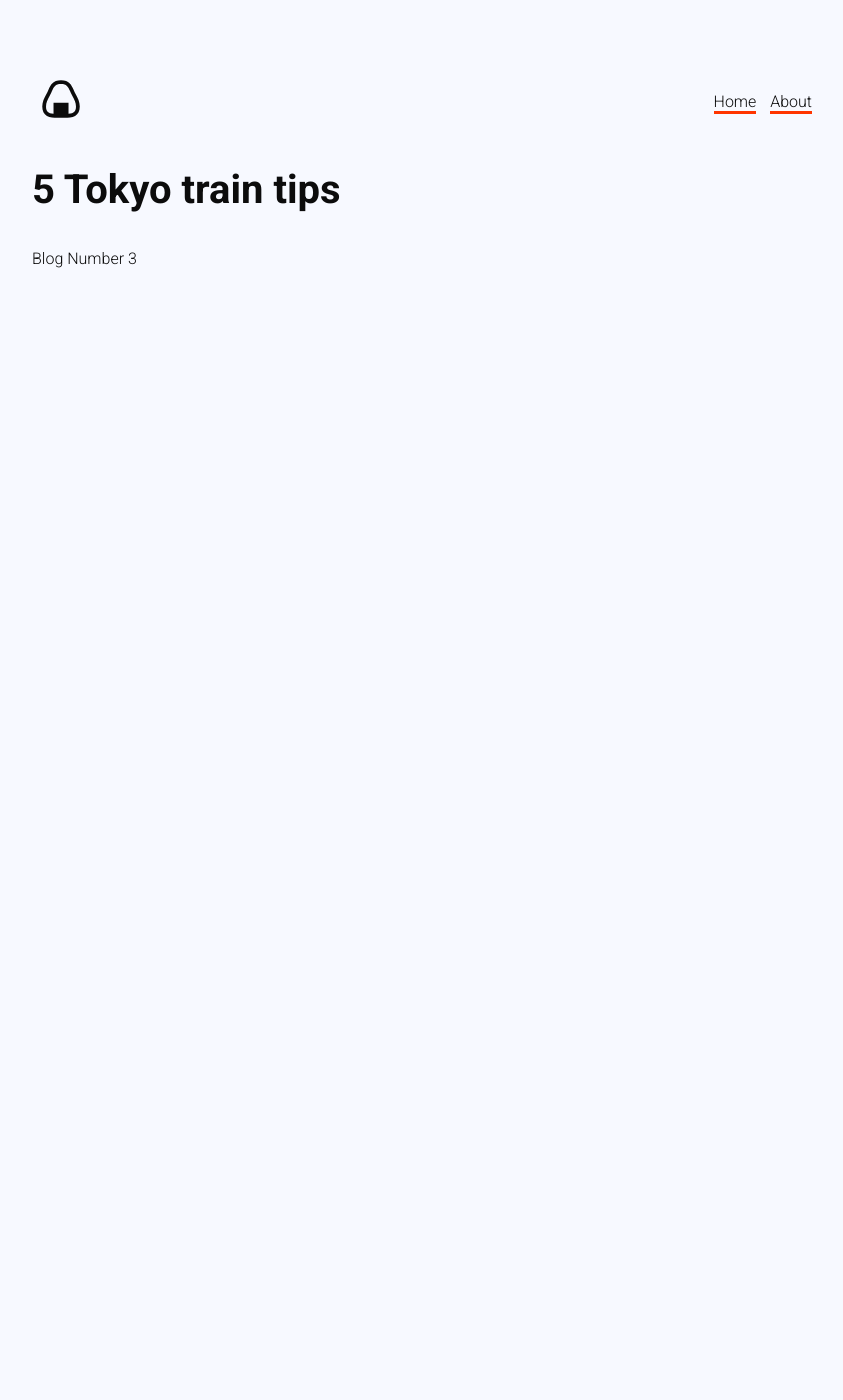
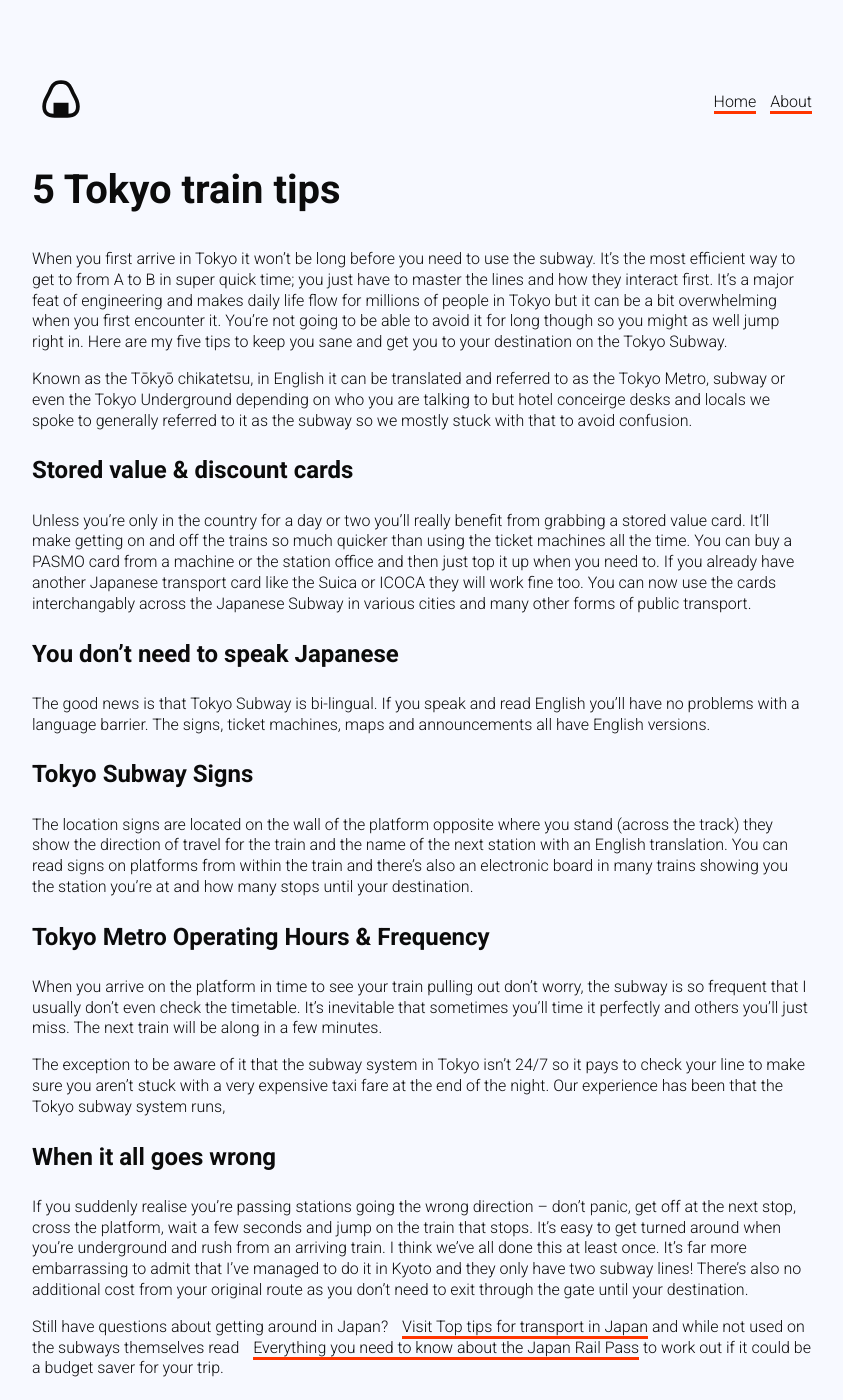
Before and after one commit to allan-mcevoy/anightinjapan, a Jekyll site: the page built from _posts/2018-11-02-tokyo-train-tips.md, in a window 1280 px wide and 1400 px high. Shown: the whole window, without its empty margins (218-1061 px from the left). Built offline with Jekyll 4.4.1, drawn with Linux system fonts in a browser that asks for light colours.

Commit message:
Updated Tokyo Train Tips

```diff
--- a/_posts/2018-11-02-tokyo-train-tips.md
+++ b/_posts/2018-11-02-tokyo-train-tips.md
@@ -5,4 +5,30 @@
   Tokyo Subway.
 ---
 
-  Blog Number 3
+When you first arrive in Tokyo it won’t be long before you need to use the subway.  It’s the most efficient way to get to from A to B in super quick time; you just have to master the lines and how they interact first. It’s a major feat of engineering and makes daily life flow for millions of people in Tokyo but it can be a bit overwhelming when you first encounter it.  You’re not going to be able to avoid it for long though so you might as well jump right in.  Here are my five tips to keep you sane and get you to your destination on the Tokyo Subway.
+
+Known as the Tōkyō chikatetsu, in English it can be translated and referred to as the Tokyo Metro, subway or even the Tokyo Underground depending on who you are talking to but hotel conceirge desks and locals we spoke to generally referred to it as the subway so we mostly stuck with that to avoid confusion.
+
+### Stored value & discount cards
+
+Unless you’re only in the country for a day or two you’ll really benefit from grabbing a stored value card.  It’ll make getting on and off the trains so much quicker than using the  ticket machines all the time.  You can buy a PASMO card from a machine or the station office and then just top it up when you need to.  If you already have another Japanese transport card like the Suica or ICOCA they will work fine too.  You can now use the cards interchangably across the Japanese Subway in various cities and many other forms of public transport.
+
+### You don’t need to speak Japanese
+
+The good news is that Tokyo Subway is bi-lingual.  If you speak and read English you’ll have no problems with a language barrier. The signs, ticket machines, maps and announcements all have English versions.
+
+### Tokyo Subway Signs
+
+The location signs are located on the wall of the platform opposite where you stand (across the track) they show the direction of travel for the train and the name of the next station with an English translation.  You can read signs on platforms from within the train and there’s also an electronic board in many trains showing you the station you’re at and how many stops until your destination.
+
+### Tokyo Metro Operating Hours & Frequency
+
+When you arrive on the platform in time to see your train pulling out don’t worry, the subway is so frequent that I usually don’t even check the timetable.  It’s inevitable that sometimes you’ll time it perfectly and others you’ll just miss.  The next train will be along in a few minutes.
+
+The exception to be aware of it that the subway system in Tokyo isn’t 24/7 so it pays to check your line to make sure you aren’t stuck with a very expensive taxi fare at the end of the night.  Our experience has been that the Tokyo subway system runs,
+
+### When it all goes wrong
+
+If you suddenly realise you’re passing stations going the wrong direction – don’t panic, get off at the next stop, cross the platform, wait a few seconds and jump on the train that stops.  It’s easy to get turned around when you’re underground and rush from an arriving train.  I think we’ve all done this at least once.  It’s far more embarrassing to admit that I’ve managed to do it in Kyoto and they only have two subway lines!  There’s also no additional cost from your original route as you don’t need to exit through the gate until your destination.
+
+Still have questions about getting around in Japan? [Visit Top tips for transport in Japan](https://www.2aussietravellers.com/top-tips-for-transport-in-japan/ ) and while not used on the subways themselves read [Everything you need to know about the Japan Rail Pass](https://www.2aussietravellers.com/japan-rail-pass/) to work out if it could be a budget saver for your trip.
```
